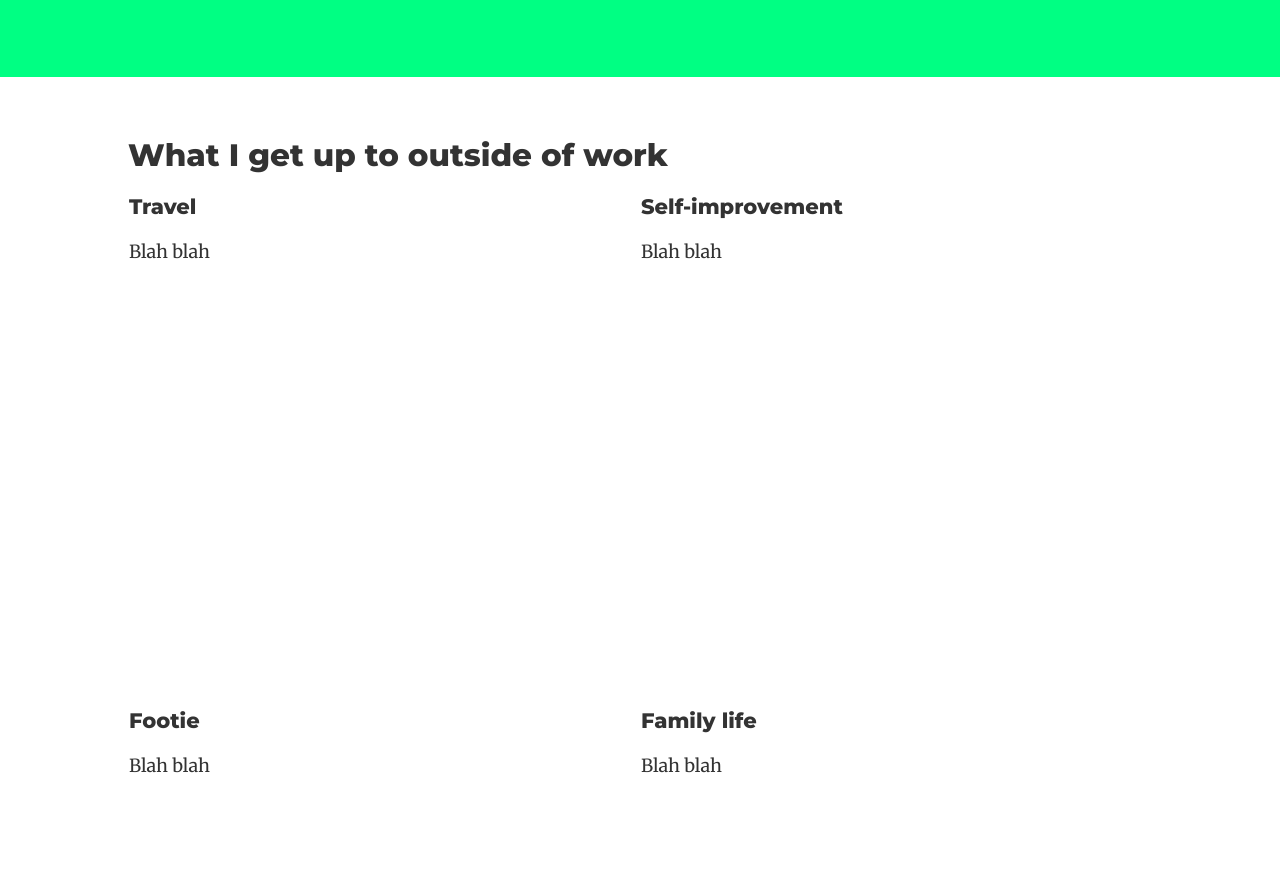
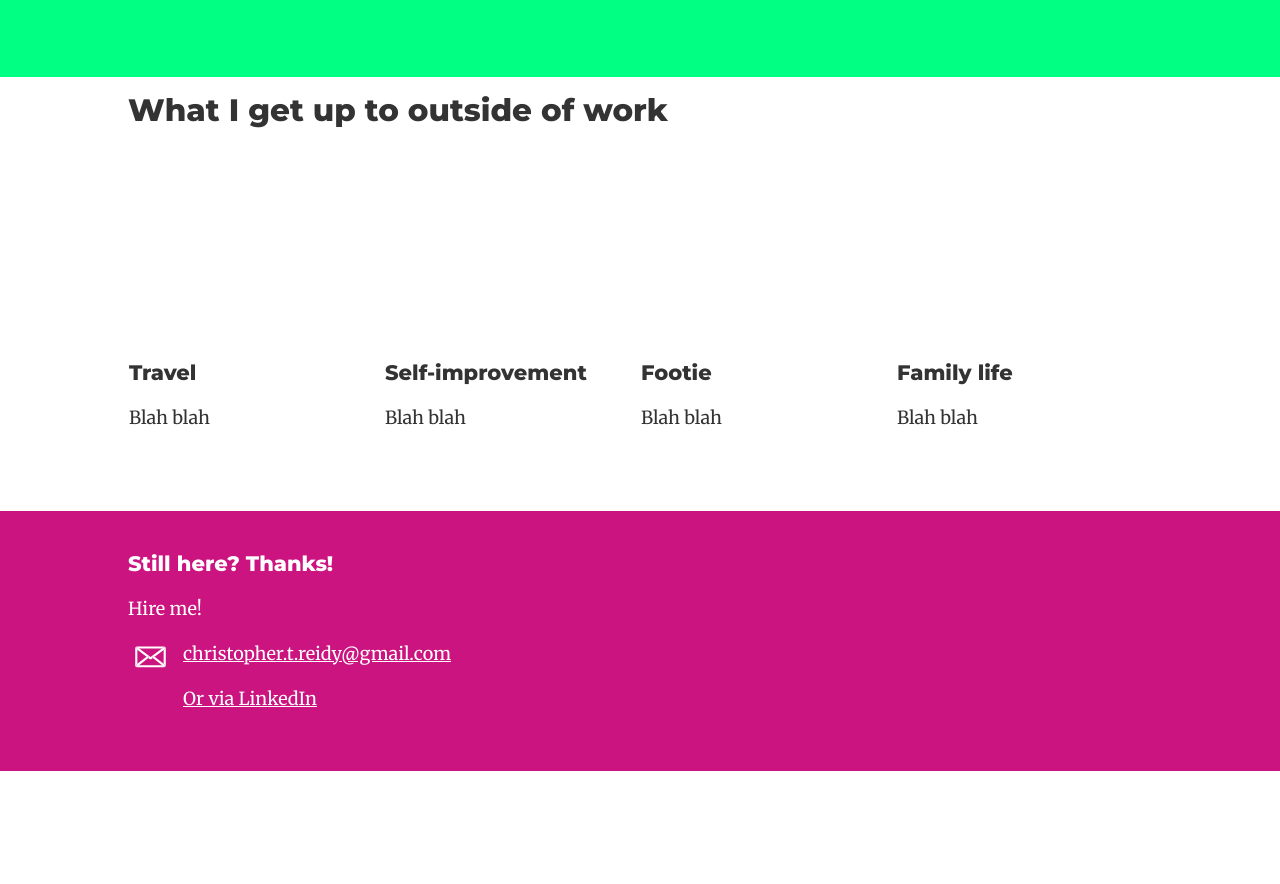
Before and after one commit to chrisonside/chris-reidy-portfolio, a website: page index.html in a window 1280 px wide. Shown: the part 2066-2950 px from the top of the page. After the commit the page ends 2837 px from the top, so only its background shows below. Drawn offline with nearby package versions, Linux system fonts and the light colour scheme; files that its build step writes are made by us from their sources; grey boxes are pictures that could not be loaded.

Commit message:
Tweak layout of interests section

```diff
--- a/sass/modules/_interests.scss
+++ b/sass/modules/_interests.scss
@@ -1,5 +1,6 @@
 .interests {
 	background: $colour-white;
+	padding-top: $padding-small-screens;
 }
 
 .interests__container {
@@ -7,6 +8,7 @@
 }
 
 .interest {
+	/* This aint working!!! Ditch the grid for flex... */
 	@extend .grid__item;
 	@extend %vertical-rhythm;
 
@@ -15,4 +17,23 @@
 		padding-bottom: 50%;
 		margin-bottom: 0;
 	}
+
+	@include media(">=desktop") {
+		width: 25%;
+		height: auto;
+		padding-bottom: 0;
+		margin-bottom: 0;
+	}
 }
+
+.interest__placeholder {
+	width: 100%;
+	height: 0;
+	padding-bottom: 75%;
+	@extend %vertical-rhythm;
+}
+
+.interest__image {
+	width: 100%;
+	transition: $standard-transition;
+}
```
